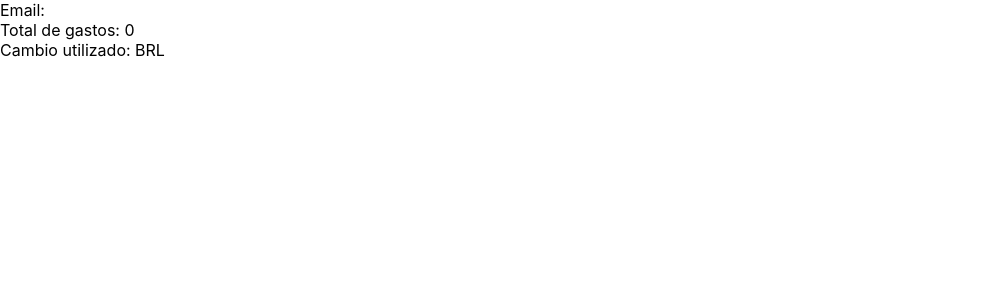
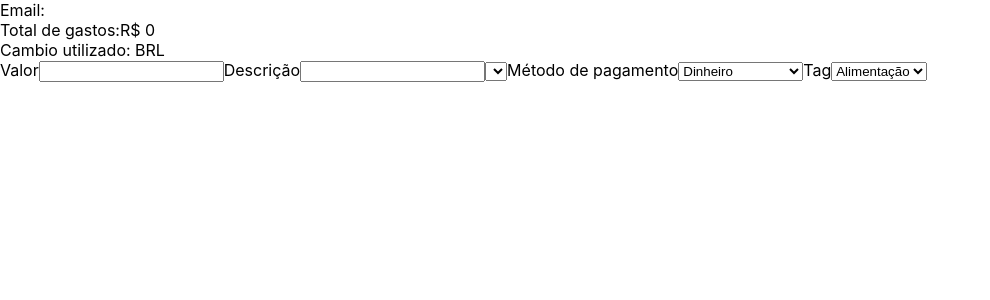
Before and after one commit to cae07/sd-013-a-project-trybewallet, a React (Create React App) app: page /carteira in a window 1280 px wide. Shown: the top 300 px of the page, without its empty margins (0-990 px from the left). Built offline with nearby package versions, Linux system fonts and the light colour scheme.

Commit message:
desafio 6

```diff
--- /dev/null
+++ b/src/pages/FormWallet.js
@@ -0,0 +1,55 @@
+import React from 'react';
+
+class FormWallet extends React.Component {
+  render() {
+    return (
+      <div>
+        <form>
+          <label htmlFor="valorForm">
+            Valor
+            <input
+              id="valorForm"
+              type="text"
+              name="valor"
+              value=""
+            />
+            </label>
+            <label htmlFor="descriçãoForm">
+              Descrição
+              <input
+                id="descriçãoForm"
+                type="text"
+                name="descrição"
+                value=""
+                />
+            </label>
+            <label htmlFor="moeda">
+              <select id="moeda">
+                Moeda
+                <option></option>
+              </select>
+            </label>
+            <label htmlFor="metodo">
+              Método de pagamento
+              <select id="metodo">
+                <option value="Dinheiro">Dinheiro</option>
+                <option value="Cartão de crádito">Cartão de crádito</option>
+                <option value="Cartão de débito">Cartão de débito</option>
+              </select>
+            </label>
+            <label htmlFor="tag">
+              Tag
+              <select id="tag">
+                <option>Alimentação</option>
+                <option>Lazer</option>
+                <option>Trabalho</option>
+                <option>Transporte</option>
+                <option>Saúde</option>
+              </select>
+            </label>
+        </form>
+    </div>
+    )
+}
+}
+export default FormWallet;
--- a/src/pages/Header.js
+++ b/src/pages/Header.js
@@ -12,7 +12,7 @@ class Header extends React.Component {
           { `${salvarStore}` }
         </span>
         <br />
-        <span data-testid="total-field"> Total de gastos: 0 </span>
+        <span data-testid="total-field"> Total de gastos:R$ 0 </span>
         <br />
         <span data-testid="header-currency-field">Cambio utilizado: BRL </span>
       </header>
--- a/src/pages/Wallet.js
+++ b/src/pages/Wallet.js
@@ -1,4 +1,5 @@
 import React from 'react';
+import FormWallet from './FormWallet';
 import Header from './Header';
 
 class Wallet extends React.Component {
@@ -6,6 +7,7 @@ class Wallet extends React.Component {
     return (
       <div>
         <Header />
+        <FormWallet />
       </div>
     );
   }
```
